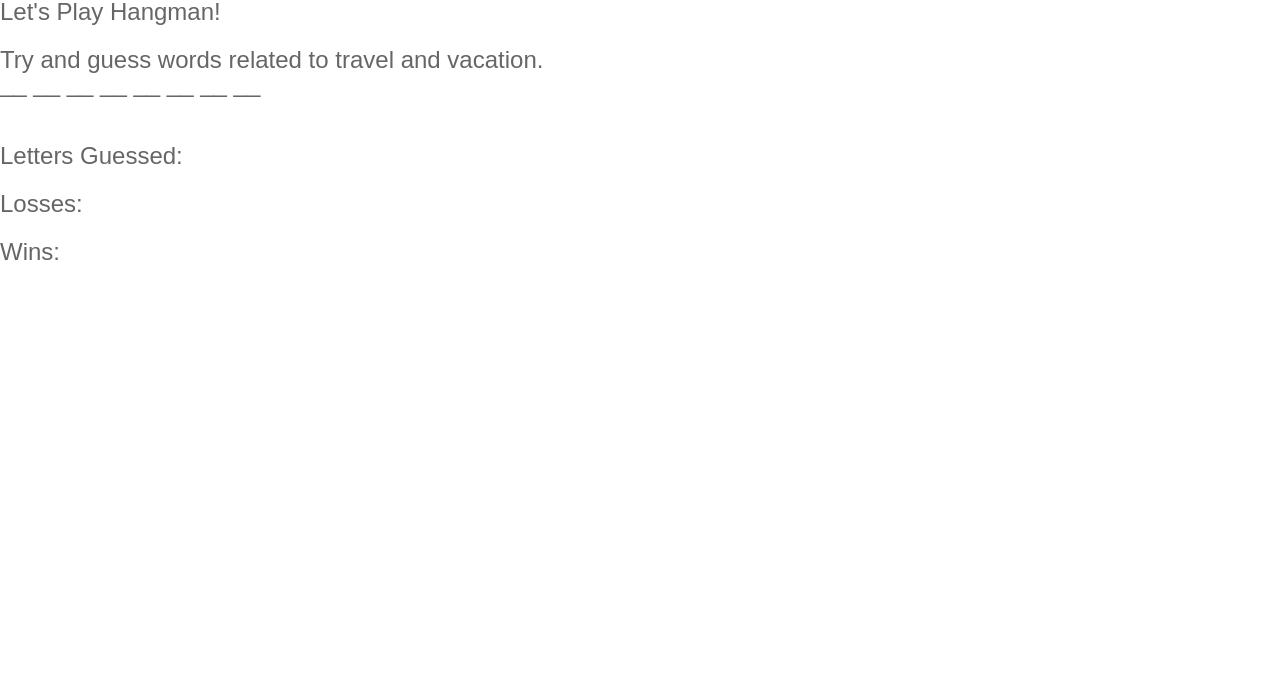
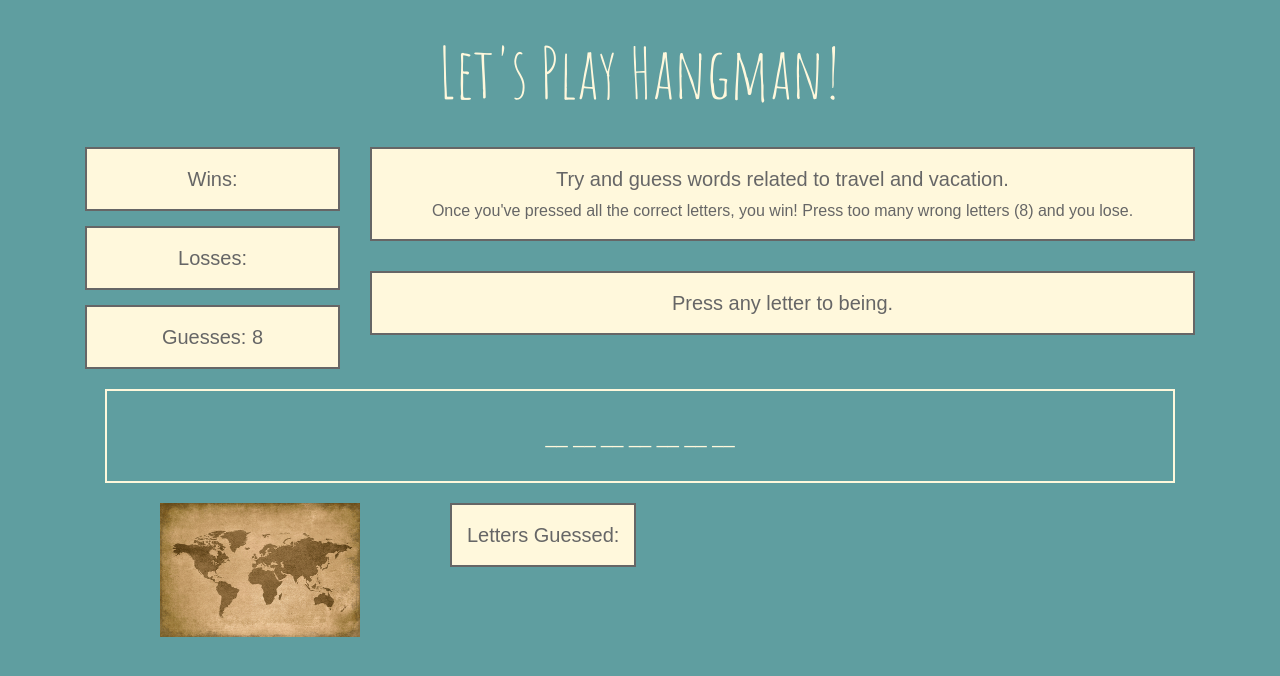
Before and after one commit to jlbarbuto/hangman-game, a plain HTML site: page index.html in a window 1280 px wide. Drawn offline with nearby package versions, Linux system fonts and the light colour scheme.

Commit message:
CSS added, full functionality!

```diff
--- a/assets/css/style.css
+++ b/assets/css/style.css
@@ -1,11 +1,55 @@
 *{
     box-sizing: border-box;
+
 }
 
 body{
     font-family: Arial, Helvetica, sans-serif;
-    font-size: 24px;
+    font-size: 20px;
     color: #666;
-    background-color: #ffffff;
+    background-color: cadetblue;
+    text-align: center;
+}
+
+h1{
+    color: cornsilk;
+    font-family: 'Amatic SC', sans-serif;
+    padding-top: 20px;
+    padding-bottom: 10px;
+    margin-top: 10px;
+    font-size: 70px;
+}
+
+.label{
+    background-color: cornsilk;
+    border: 2px solid #666;
+    padding: 15px;
+}
+
+span{
+    font-size: 16px;
+    text-align: left;
+}
+
+.words{
+    color: cornsilk;
+}
+
+#wins, #directions, #losses, #guessesLeft{
+    margin-top: 15px;
+}
+
+#guessedLetters{
+    margin-top: 15px;
+    font-size: 36px;
+}
+
+.theWord{
+    border: 2px solid cornsilk;
+    margin: 20px;
 
 }
+
+.world-map{
+    border: 2px solid cornsilk;
+}
--- a/assets/javascript/game.js
+++ b/assets/javascript/game.js
@@ -1,8 +1,9 @@
 // Variables =======================
 
     //word bank
-    var wordBank = ["adventure", "airplane", "anarctica", "asia", "cruise", "customs",
-        "europe", "hotel", "photography", "souvenir", "state", "suitcase"];
+    var wordBank = ["adventure", "africa", "airplane", "anarctica", "asia", "cruise", "customs",
+        "europe", "highway", "hotel", "memories", "ocean", "photography", "pilgrimage", "sightseeing",
+        "souvenir", "state", "suitcase", "tourist", "wanderlust"];
 
     var indexPointer = Math.floor(Math.random() * wordBank.length);
 
@@ -10,17 +11,18 @@
 
     var wordLength = word.length;
 
-    var wordsUsed = [];
+    // var alphabet = ['a', 'b', 'c', 'd', 'e', 'f', 'g', 'h', 'i', 'j', 'k', 'l', 'm', 'n',
+    //                 'o', 'p', 'q', 'r', 's', 't', 'u', 'v', 'w', 'x', 'y', 'z'];
 
     var lettersUsed = [];
 
     var blankDisplay = [];
 
-    var wordsUsed = [];
-
     var userGuess = "";
 
     var txt = "";
+
+    var lettersTxt= "";
 
     var guessCounter = 8;
 
@@ -29,11 +31,6 @@
     var losses = 0;
 
     var wins = 0;
-
-    console.log(wordBank);
-    console.log(indexPointer);
-    console.log(word);
-    console.log(wordLength);
 
 // Fuctions ========================
 
@@ -53,10 +50,13 @@
             txt += blankDisplay[i] + " ";
         }
         document.getElementById("wordDisplay").textContent = txt;
-        document.getElementById("guessDiv").textContent = "";
+        document.getElementById("guessDiv").textContent = "Press any letter to start.";
+        document.getElementById("guessesLeft").textContent = "Guesses: 8";
+        document.getElementById("guessedLetters").textContent = " ";
     }
 
 // Main Process ====================
+
 for (var i = 0; i<wordLength; i++){
     blankDisplay.push("__");
 }
@@ -66,24 +66,27 @@ for (var i = 0; i<blankDisplay.length; i++){
 
 wordBank.splice(indexPointer, 1);
 document.getElementById("wordDisplay").textContent = txt;
-console.log(txt + ' this is txt');
+document.getElementById("guessesLeft").textContent = "Guesses: 8";
 
 //the user presses a key to start the game. the letter pressed is stored in variable userGuess
 document.onkeyup = function(event){
-    var userGuess = event.key;
+    userGuess = event.key;
+    userGuess = userGuess.toLowerCase();
+
+    if(    userGuess === "a" || userGuess === "b" || userGuess === "c" || userGuess === "d" || userGuess === "e" || userGuess === "f"
+        || userGuess === "g" || userGuess === "h" || userGuess === "i" || userGuess === "j" || userGuess === "k" || userGuess === "l"
+        || userGuess === "m" || userGuess === "n" || userGuess === "o" || userGuess === "p" || userGuess === "q" || userGuess === "r"
+        || userGuess === "s" || userGuess === "t" || userGuess === "u" || userGuess === "v" || userGuess === "w" || userGuess === "x"
+        || userGuess === "y" || userGuess === "z"){
 
         //check for loss
         if (guessCounter === 0){
             losses++;
-        console.log(losses + "losses");
-        document.getElementById("losses").textContent = losses;
+            document.getElementById("losses").textContent = "Losses: " + losses;
             alert("You've run out of guesses. The correct answer was " + word);
             reset();
         }
-    //check for win
-    else if (blankDisplay === word){
 
-    }
         //user makes a guess
         else{
             //loop through every character in the word to see if the userGuess matches
@@ -104,7 +107,6 @@ document.onkeyup = function(event){
             }
 
             txt = "";
-        console.log(guess + " number of right letters");
 
             //re-builds the display string with any correct guesses added
             for (var i = 0; i<blankDisplay.length; i++){
@@ -113,29 +115,30 @@ document.onkeyup = function(event){
 
             //userGuess is added to the lettersUsed array to remind user what they've already guessed
             lettersUsed.push(userGuess);
-        console.log(lettersUsed);
-
             document.getElementById("wordDisplay").textContent = txt;
             document.getElementById("guessDiv").textContent = "You guessed letter: " + userGuess;
-        document.getElementById("guessedLetters").textContent =  lettersUsed;
 
-        console.log(guess);
+            lettersTxt = lettersUsed + ",";
+            lettersTxt = lettersTxt.replace(/,/g," ");
+            document.getElementById("guessedLetters").textContent =  lettersTxt;
+
+
+
+            //check for a win, else user looses a guess
             if (guess>=1){
-            console.log(txt + " txt before replacements");
                 txt = txt.replace(/\s/g,"");
-            console.log(txt + "txt after replacements");
                 if (txt === word){
                     wins++;
-                document.getElementById("wins").textContent = wins;
+                    document.getElementById("wins").textContent = "Wins: " + wins;
                     alert("You won!! You guessed " + word + "!");
                     reset();
                 }
             }
             else{
                 guessCounter--;
+                document.getElementById("guessesLeft").textContent = "Guesses: " + guessCounter;
             }
-
             guess = 0;
-        console.log("guesses left at end of key function: " + guessCounter);
+        }
     }
 };
--- a/index.html
+++ b/index.html
@@ -4,33 +4,73 @@
 <head>
     <meta charset="UTF-8">
     <title>Hangman Game</title>
-    <link rel="stylesheet" type="text/css" href="assets/css/reset.css">
+    <link rel="stylesheet" href="https://maxcdn.bootstrapcdn.com/bootstrap/4.0.0/css/bootstrap.min.css" integrity="sha384-Gn5384xqQ1aoWXA+058RXPxPg6fy4IWvTNh0E263XmFcJlSAwiGgFAW/dAiS6JXm" crossorigin="anonymous">
+    <link href="https://fonts.googleapis.com/css?family=Amatic+SC" rel="stylesheet">
     <link rel="stylesheet" type="text/css" href="assets/css/style.css">
 </head>
 
 <body>
     <div class="container">
-        <!-- <img class="backdrop" src="assets/images/world-map.jpg"> -->
-        <h1>Let's Play Hangman!</h1>
-        <br>
-        <h2>Try and guess words related to travel and vacation.</h2>
+        <div class="row heading">
+            <div class="col-md-2">
+                <br>
+            </div>
+            <div class="col-md-8">
+                <h1 class="title">Let's Play Hangman!</h1>
+            </div>
+            <div class="col-md-2">
+                <br>
+            </div>
+        </div>
 
-        <div id="wordDisplay"></div>
-        <br>
-        <div id="guessDiv"></div>
+        <div class="row">
+            <div class="col-md-3 col-sm-3">
+                <div class="row">
+                    <div class="col-md-12 col-sm-12">
+                        <div class="label" id="wins">Wins:</div>
+                    </div>
+                </div>
+                <div class="row">
+                    <div class="col-md-12">
+                        <div class="label" id="losses">Losses:</div>
+                    </div>
+                </div>
+                <div class="row">
+                    <div class="col-md-12">
+                        <div class="label" id="guessesLeft">Guesses:</div>
+                    </div>
+                </div>
+            </div>
+            <div class="col-md-9 col-sm-9">
+                <div class="label" id="directions">Try and guess words related to travel and vacation.
+                    <br>
+                    <span>Once you've pressed all the correct letters, you win! Press too many wrong letters (8) and you lose.</span></div>
+                <br>
+                <div class="label" id="guessDiv">Press any letter to being.</div>
+            </div>
+        </div>
 
-        <br>
+        <div class="row theWord">
+            <div class="col-md-12">
+                <br>
+                <div class="words" id="wordDisplay"></div>
+                <br>
+            </div>
+        </div>
 
-        <h2>Letters Guessed:</h2>
-        <div id="guessedLetters"></div>
-
-        <br>
-
-        <h2>Losses:</h2>
-        <div id="losses"></div>
-        <br>
-        <h2>Wins:</h2>
-        <div id="wins"></div>
+        <div class="row">
+            <div class="col-md-4 col-sm-5 col-xs-6">
+                <img id="world-map" src="assets/images/world-map-vintage.jpg" alt="world map image" width="200px">
+            </div>
+            <div class="col-md-8 col-sm-7 col-xs-6">
+                <div class="row">
+                    <div class="label">Letters Guessed:</div>
+                </div>
+                <div class="row">
+                    <div class="words" id="guessedLetters"></div>
+                </div>
+            </div>
+        </div>
 
         <script src="assets/javascript/game.js"></script>
 
```
Also changed, not shown: assets/images/world-map-vintage.jpg (added). Lines whose indentation alone changed are shown as unchanged.
